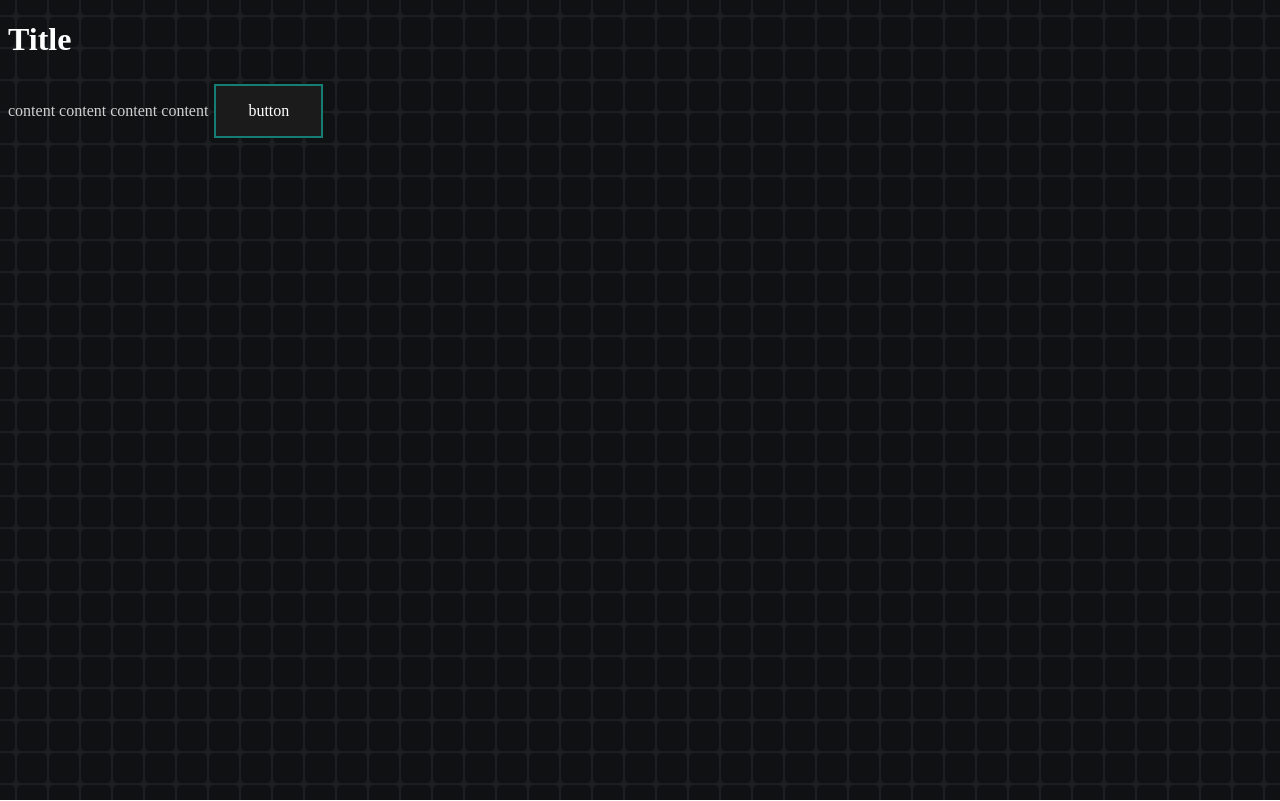
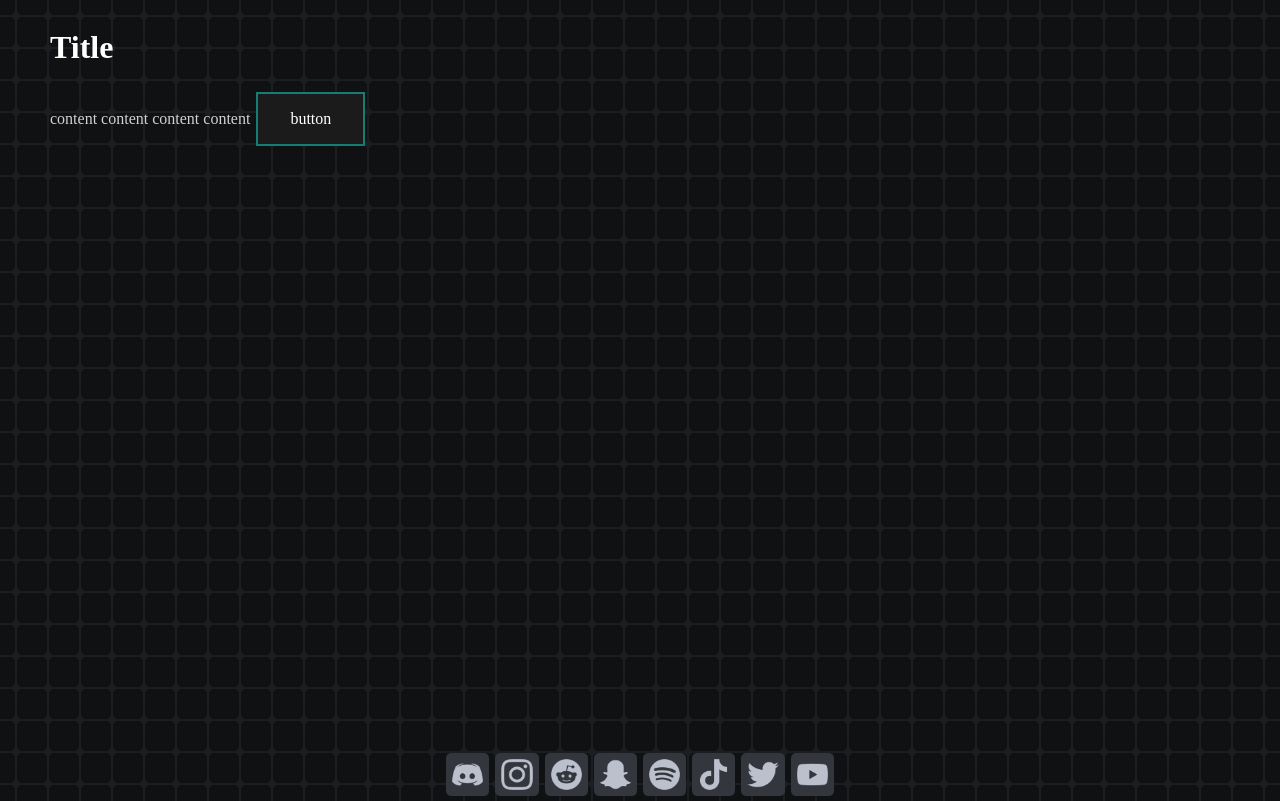
Before and after one commit to jexanti/jexanti.github.io, a plain HTML site: page index.html in a window 1280 px wide. Drawn offline with Linux system fonts and the light colour scheme.

Commit message:
added bottom bar

```diff
--- a/index.html
+++ b/index.html
@@ -1,6 +1,5 @@
 <!DOCTYPE html>
 <html>
-
   <head>
     <meta charset="utf-8">
     <meta name="viewport" content="width=device-width">
@@ -8,10 +7,26 @@
     <link href="style.css" rel="stylesheet" type="text/css" />
   </head>
 
-  <h1>Title</h1>
+  <!-- <div style="width: 100%; background-image: url('/assets/background_tile.png');"> -->
+    <div class="pagesidebar">
+      <div class="sidebaritem"><a href="l/discord"><img src="/assets/icons/discord.png" alt="" /></a></div>
+      <div class="sidebaritem"><a href="l/instagram"><img src="/assets/icons/instagram.png" alt="" /></a></div>
+      <div class="sidebaritem"><a href="l/reddit"><img src="/assets/icons/reddit.png" alt="" /></a></div>
+      <div class="sidebaritem"><a href="l/snapchat"><img src="/assets/icons/snapchat.png" alt="" /></a></div>
+      <div class="sidebaritem"><a href="l/spotify"><img src="/assets/icons/spotify.png" alt="" /></a></div>
+      <div class="sidebaritem"><a href="l/tiktok"><img src="/assets/icons/tiktok.png" alt="" /></a></div>
+      <div class="sidebaritem"><a href="l/twitter"><img src="/assets/icons/twitter.png" alt="" /></a></div>
+      <div class="sidebaritem"><a href="l/youtube"><img src="/assets/icons/youtube.png" alt="" /></a></div>
+    </div>
+    <div class="pagecontent">
 
-  <body>content content content content</body>
+      <h1>Title</h1>
 
-  <button class="button button1">button</button>
+      <body>content content content content</body>
+
+      <button class="button button1">button</button>
+
+    </div>
+  <!-- </div> -->
 
 </html>
--- a/style.css
+++ b/style.css
@@ -24,6 +24,37 @@ body {
   background-color: #ffffff00;
 }
 
+.pagecontent {
+  position: absolute;
+  float: left;
+  margin: 0;
+  padding: 0;
+  left: 50px;
+  right: 50px;
+}
+.pagesidebar {
+  text-align: center;
+  display: inline-block;
+  position: absolute;
+  bottom: 0;
+  left: 0px;
+  right: 0px;
+  height: 6%;
+}
+.sidebaritem {
+  margin: 1px;
+  height: 90%;
+  aspect-ratio: 1 / 1;
+  text-align: left;
+  display: inline-block;
+  bottom: 0;
+  overflow: hidden;
+}
+
+.sidebaritem img {
+  width:100%;
+  height:100%;
+}
 
 .button {
   font-family: FOT-NewRodin Pro;
```
Also changed, not shown: assets/icons/discord.png (added), assets/icons/instagram.png (added), assets/icons/reddit.png (added), assets/icons/snapchat.png (added), assets/icons/spotify.png (added), assets/icons/tiktok.png (added), assets/icons/twitter.png (added), assets/icons/youtube.png (added), 1 other file.
